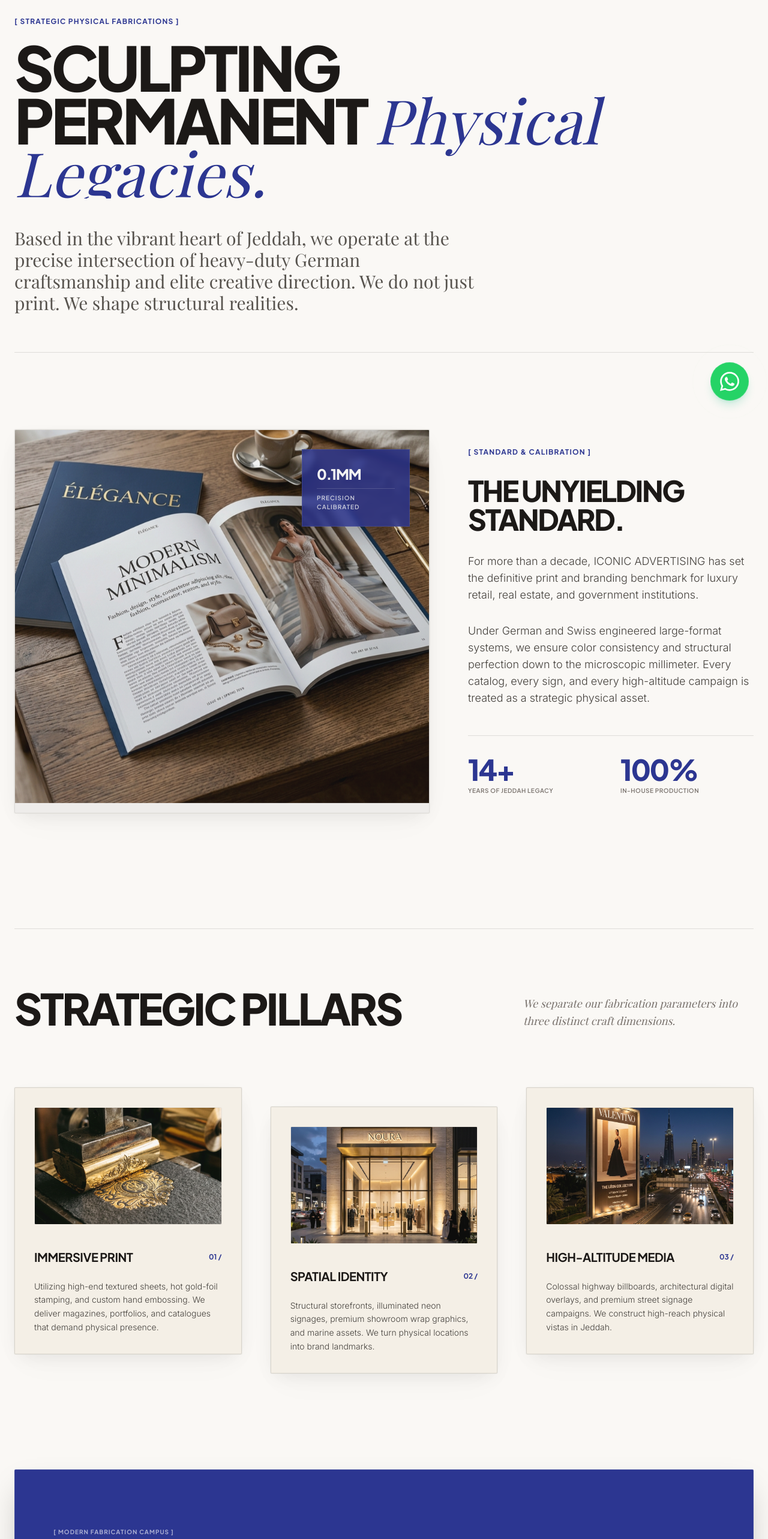
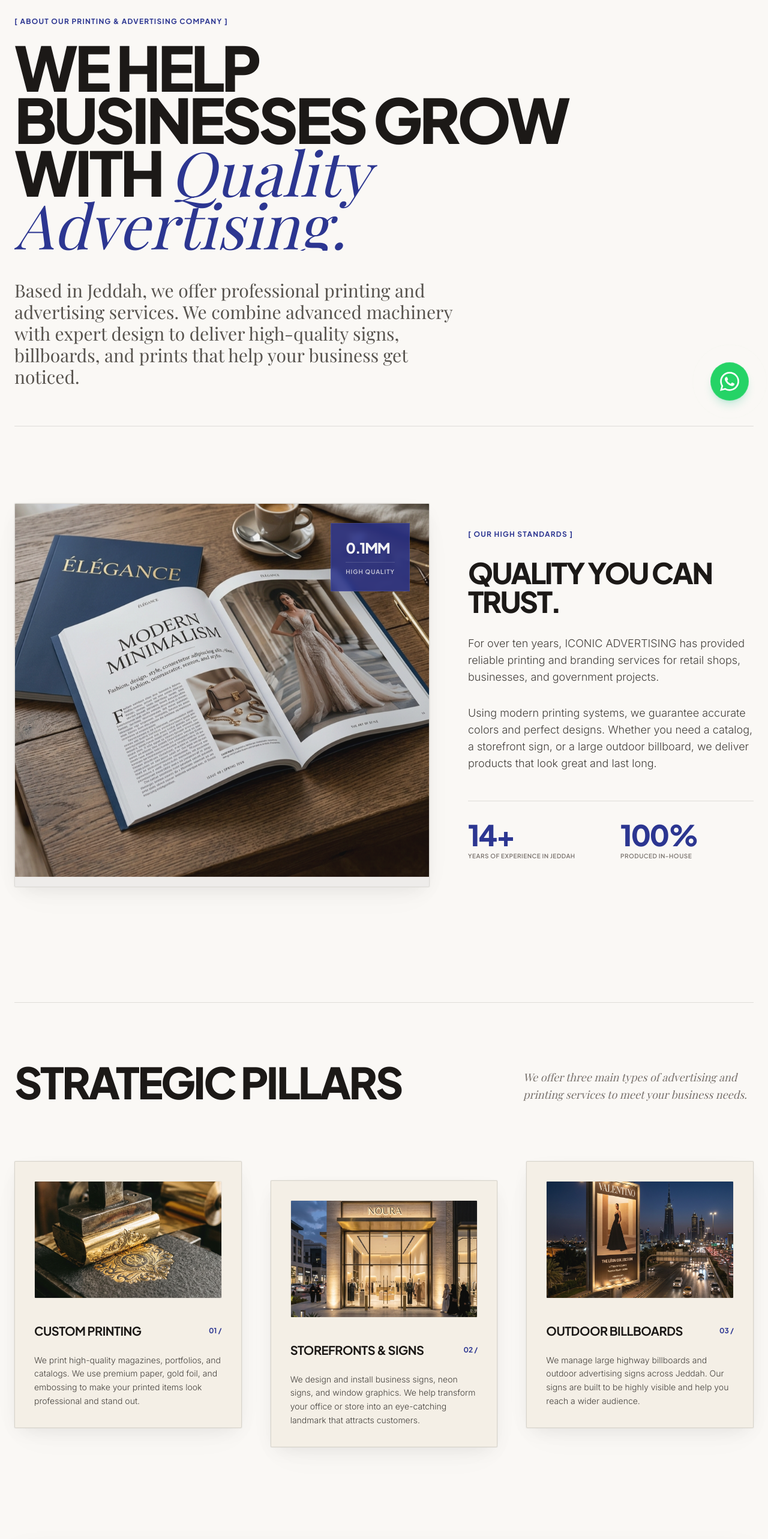
Before and after one commit to SYED-HUNAIN-web/ICONIC-ADVERTISING, a Next.js app: page /about in a window 1280 px wide. Shown: the part 100-2666 px from the top of the page at 60% size. Built offline with nearby package versions, Linux system fonts and the light colour scheme.

Commit message:
Update page.tsx

```diff
--- a/src/app/about/page.tsx
+++ b/src/app/about/page.tsx
@@ -58,14 +58,14 @@ export default function About() {
 
         {/* 1. Luxurious Editorial Header */}
         <section className="relative min-h-[50vh] flex flex-col justify-center mb-16 md:mb-32 border-b border-light-border dark:border-dark-border pb-8 md:pb-16">
-          <span className="text-royal text-xs font-syne font-bold uppercase tracking-widest mb-6 block">[ Strategic Physical Fabrications ]</span>
+          <span className="text-royal text-xs font-syne font-bold uppercase tracking-widest mb-6 block">[ About Our Printing & Advertising Company ]</span>
           <div className="overflow-hidden mb-12">
             <h1 className="reveal-mask text-[8vw] leading-[0.85] font-syne font-extrabold uppercase tracking-tighter max-w-5xl text-stone-900 dark:text-white">
-              Sculpting <br />Permanent <span className="font-serif italic font-light text-royal tracking-normal normal-case">Physical Legacies.</span>
+              We Help <br />Businesses Grow With <span className="font-serif italic font-light text-royal tracking-normal normal-case">Quality Advertising.</span>
             </h1>
           </div>
           <p className="text-xl md:text-3xl font-light font-serif text-stone-600 dark:text-white/60 max-w-3xl leading-relaxed">
-            Based in the vibrant heart of Jeddah, we operate at the precise intersection of heavy-duty German craftsmanship and elite creative direction. We do not just print. We shape structural realities.
+            Based in Jeddah, we offer professional printing and advertising services. We combine advanced machinery with expert design to deliver high-quality signs, billboards, and prints that help your business get noticed.
           </p>
         </section>
 
@@ -84,28 +84,28 @@ export default function About() {
             {/* Layered overlay box */}
             <div className="absolute top-8 right-8 bg-royal/85 text-white p-6 shadow-2xl border border-white/10 hidden md:block max-w-[180px] rounded-xs backdrop-blur-sm">
               <span className="block text-2xl font-syne font-extrabold tracking-tighter">0.1MM</span>
-              <span className="text-[10px] font-syne font-semibold uppercase tracking-widest mt-2 block border-t border-white/20 pt-2 opacity-80">Precision Calibrated</span>
+              <span className="text-[10px] font-syne font-semibold uppercase tracking-widest mt-2 block border-t border-white/20 pt-2 opacity-80">High Quality</span>
             </div>
             <div className="absolute inset-0 bg-stone-900/5 group-hover:bg-transparent transition-colors duration-700" />
           </div>
 
           <div className="lg:col-span-5 flex flex-col gap-8 justify-center">
-            <span className="text-xs font-syne font-bold uppercase tracking-widest text-royal">[ Standard & Calibration ]</span>
-            <h2 className="text-4xl md:text-5xl font-syne font-extrabold uppercase tracking-tighter leading-none text-stone-900 dark:text-white">The Unyielding Standard.</h2>
+            <span className="text-xs font-syne font-bold uppercase tracking-widest text-royal">[ Our High Standards ]</span>
+            <h2 className="text-4xl md:text-5xl font-syne font-extrabold uppercase tracking-tighter leading-none text-stone-900 dark:text-white">Quality You Can Trust.</h2>
             <p className="text-base md:text-lg font-light leading-relaxed text-stone-700 dark:text-white/70">
-              For more than a decade, ICONIC ADVERTISING has set the definitive print and branding benchmark for luxury retail, real estate, and government institutions.
+              For over ten years, ICONIC ADVERTISING has provided reliable printing and branding services for retail shops, businesses, and government projects.
             </p>
             <p className="text-base md:text-lg font-light leading-relaxed text-stone-700 dark:text-white/70">
-              Under German and Swiss engineered large-format systems, we ensure color consistency and structural perfection down to the microscopic millimeter. Every catalog, every sign, and every high-altitude campaign is treated as a strategic physical asset.
+              Using modern printing systems, we guarantee accurate colors and perfect designs. Whether you need a catalog, a storefront sign, or a large outdoor billboard, we deliver products that look great and last long.
             </p>
             <div className="border-t border-light-border dark:border-dark-border pt-8 mt-4 grid grid-cols-2 gap-8">
               <div>
                 <span className="block text-4xl md:text-5xl font-syne font-extrabold text-royal tracking-tighter">14+</span>
-                <span className="text-[10px] font-syne font-semibold uppercase tracking-wider text-stone-500 dark:text-white/50 block mt-1">Years of Jeddah Legacy</span>
+                <span className="text-[10px] font-syne font-semibold uppercase tracking-wider text-stone-500 dark:text-white/50 block mt-1">Years of Experience in Jeddah</span>
               </div>
               <div>
                 <span className="block text-4xl md:text-5xl font-syne font-extrabold text-royal tracking-tighter">100%</span>
-                <span className="text-[10px] font-syne font-semibold uppercase tracking-wider text-stone-500 dark:text-white/50 block mt-1">In-house Production</span>
+                <span className="text-[10px] font-syne font-semibold uppercase tracking-wider text-stone-500 dark:text-white/50 block mt-1">Produced In-House</span>
               </div>
             </div>
           </div>
@@ -120,7 +120,7 @@ export default function About() {
               Strategic Pillars
             </h2>
             <p className="text-lg font-serif italic text-stone-500 dark:text-white/60 max-w-sm leading-relaxed">
-              We separate our fabrication parameters into three distinct craft dimensions.
+              We offer three main types of advertising and printing services to meet your business needs.
             </p>
           </div>
 
@@ -139,11 +139,11 @@ export default function About() {
                 />
               </div>
               <div className="flex justify-between items-center text-stone-900 dark:text-white">
-                <h3 className="text-xl font-syne font-bold uppercase tracking-tight">Immersive Print</h3>
+                <h3 className="text-xl font-syne font-bold uppercase tracking-tight">Custom Printing</h3>
                 <span className="text-royal font-syne font-bold text-xs">01 /</span>
               </div>
               <p className="font-light text-sm text-stone-700 dark:text-white/70 leading-relaxed">
-                Utilizing high-end textured sheets, hot gold-foil stamping, and custom hand embossing. We deliver magazines, portfolios, and catalogues that demand physical presence.
+                We print high-quality magazines, portfolios, and catalogs. We use premium paper, gold foil, and embossing to make your printed items look professional and stand out.
               </p>
             </div>
 
@@ -160,11 +160,11 @@ export default function About() {
                 />
               </div>
               <div className="flex justify-between items-center text-stone-900 dark:text-white">
-                <h3 className="text-xl font-syne font-bold uppercase tracking-tight">Spatial Identity</h3>
+                <h3 className="text-xl font-syne font-bold uppercase tracking-tight">Storefronts & Signs</h3>
                 <span className="text-royal font-syne font-bold text-xs">02 /</span>
               </div>
               <p className="font-light text-sm text-stone-700 dark:text-white/70 leading-relaxed">
-                Structural storefronts, illuminated neon signages, premium showroom wrap graphics, and marine assets. We turn physical locations into brand landmarks.
+                We design and install business signs, neon signs, and window graphics. We help transform your office or store into an eye-catching landmark that attracts customers.
               </p>
             </div>
 
@@ -181,11 +181,11 @@ export default function About() {
                 />
               </div>
               <div className="flex justify-between items-center text-stone-900 dark:text-white">
-                <h3 className="text-xl font-syne font-bold uppercase tracking-tight">High-Altitude Media</h3>
+                <h3 className="text-xl font-syne font-bold uppercase tracking-tight">Outdoor Billboards</h3>
                 <span className="text-royal font-syne font-bold text-xs">03 /</span>
               </div>
               <p className="font-light text-sm text-stone-700 dark:text-white/70 leading-relaxed">
-                Colossal highway billboards, architectural digital overlays, and premium street signage campaigns. We construct high-reach physical vistas in Jeddah.
+                We manage large highway billboards and outdoor advertising signs across Jeddah. Our signs are built to be highly visible and help you reach a wider audience.
               </p>
             </div>
 
@@ -198,16 +198,16 @@ export default function About() {
           <div className="grid grid-cols-1 lg:grid-cols-12 gap-16 items-center">
 
             <div className="lg:col-span-6 flex flex-col gap-6">
-              <span className="text-[10px] font-syne font-bold uppercase tracking-widest opacity-60 block">[ Modern Fabrication Campus ]</span>
-              <h2 className="text-4xl md:text-6xl font-syne font-extrabold uppercase tracking-tighter leading-none">Built For Massive Scales.</h2>
+              <span className="text-[10px] font-syne font-bold uppercase tracking-widest opacity-60 block">[ Our Production Facility ]</span>
+              <h2 className="text-4xl md:text-6xl font-syne font-extrabold uppercase tracking-tighter leading-none">Equipped For Any Order.</h2>
               <p className="text-lg font-serif italic opacity-85 leading-relaxed">
-                We operate our own state-of-the-art print fabrication campus in Jeddah, housing UV flatbeds, precision laser cutters, and custom folder templates. Zero outsourcing. Complete precision control.
+                We have our own printing and production facility in Jeddah. We use advanced machines to print, cut, and finish all products ourselves. We do not outsource, so we can ensure the best quality and speed.
               </p>
 
               <div className="relative aspect-[16/9] w-full mt-6 rounded-sm overflow-hidden border border-white/10 shadow-xl hidden md:block">
                 <Image
                   src="/images/premium_packaging_mockup.png"
-                  alt="Swiss calibrations"
+                  alt="Quality printing"
                   fill
                   sizes="(max-width: 1024px) 100vw, 50vw"
                   className="object-cover opacity-90"
@@ -219,19 +219,19 @@ export default function About() {
             <div className="lg:col-span-6 grid grid-cols-2 gap-8 md:gap-12 border-l border-white/10 pl-8 md:pl-16">
               <div>
                 <span className="block text-4xl md:text-6xl font-syne font-extrabold tracking-tighter">250K+</span>
-                <span className="text-[10px] font-syne font-bold uppercase tracking-widest opacity-60 block mt-1">Sq. Meters Fabricated</span>
+                <span className="text-[10px] font-syne font-bold uppercase tracking-widest opacity-60 block mt-1">Square Meters Printed</span>
               </div>
               <div>
                 <span className="block text-4xl md:text-6xl font-syne font-extrabold tracking-tighter">120+</span>
-                <span className="text-[10px] font-syne font-bold uppercase tracking-widest opacity-60 block mt-1">Luxury Retailers Served</span>
+                <span className="text-[10px] font-syne font-bold uppercase tracking-widest opacity-60 block mt-1">Businesses Served</span>
               </div>
               <div>
                 <span className="block text-4xl md:text-6xl font-syne font-extrabold tracking-tighter">24/7</span>
-                <span className="text-[10px] font-syne font-bold uppercase tracking-widest opacity-60 block mt-1">Account Liaisons</span>
+                <span className="text-[10px] font-syne font-bold uppercase tracking-widest opacity-60 block mt-1">Support Team</span>
               </div>
               <div>
                 <span className="block text-4xl md:text-6xl font-syne font-extrabold tracking-tighter">Swiss</span>
-                <span className="text-[10px] font-syne font-bold uppercase tracking-widest opacity-60 block mt-1">Precision Calibrations</span>
+                <span className="text-[10px] font-syne font-bold uppercase tracking-widest opacity-60 block mt-1">Quality Materials Used</span>
               </div>
             </div>
 
```
